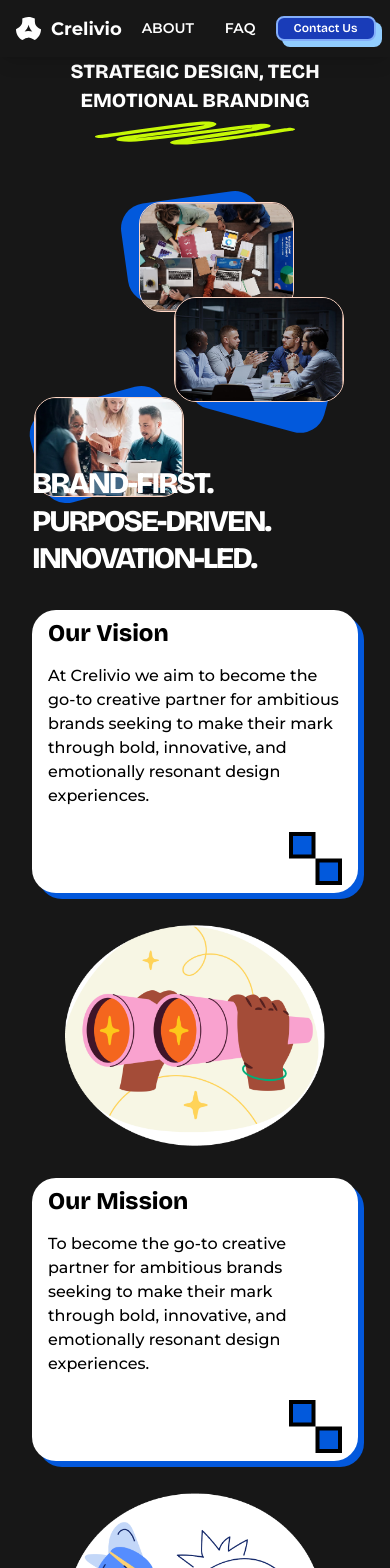
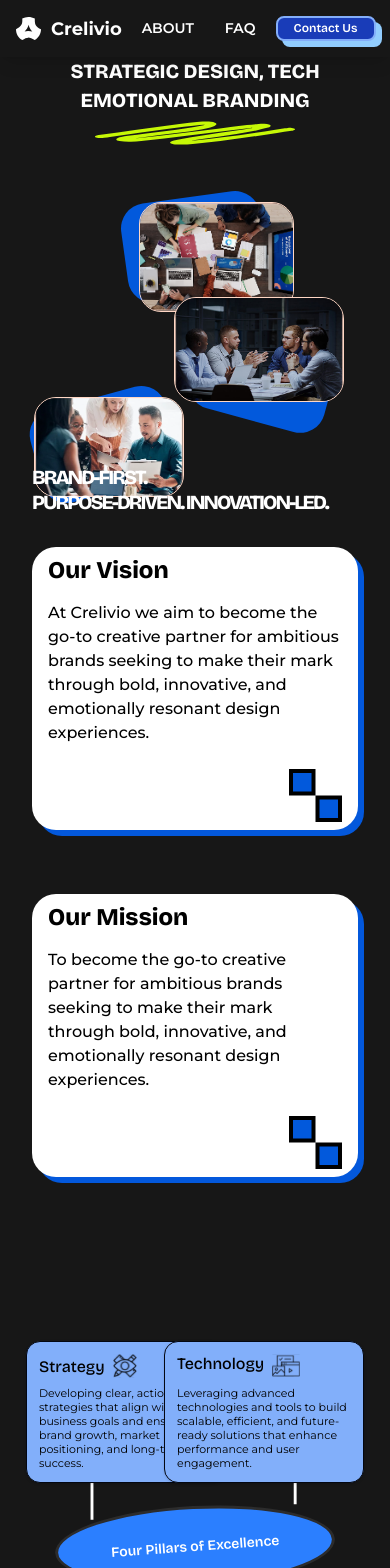
Before and after one commit to Crelivio/OfficialWebsite, a Next.js app: page / in a window 390 px wide. Shown: the top 1568 px of the page. Built offline with nearby package versions, Linux system fonts and the light colour scheme.

Commit message:
Responsive and style updates in Sub-tiltle section

```diff
--- a/app/Section/Sub-tiltle.tsx
+++ b/app/Section/Sub-tiltle.tsx
@@ -35,7 +35,7 @@ export const SubTitle: React.FC = () => {
 
       <div className="max-w-7xl mx-auto px-2 lg:px-8 xl:px-16">
         <header className="mb-8 lg:mb-10">
-          <h1 className="max-w-2xl font-display font-extrabold text-white text-3xl md:text-4xl lg:text-[48px] xl:text-[56px] tracking-[-2.00px] leading-tight lg:leading-[54px] xl:leading-[62px]">
+          <h1 className="max-w-2xl font-display font-extrabold text-white text-[20px] sm:text-[28px] md:text-[32px] lg:text-5xl xl:text-6xl tracking-[-2.00px] leading-tight lg:leading-[54px] xl:leading-[62px]">
             BRAND-FIRST.
             <br />
             PURPOSE-DRIVEN. INNOVATION-LED.
@@ -74,7 +74,7 @@ export const SubTitle: React.FC = () => {
 
               <div className="w-full lg:w-auto lg:flex-1 flex justify-center">
                 <img
-                  className="w-full max-w-[260px] lg:max-w-[320px] xl:max-w-[380px] h-auto object-contain"
+                  className="hidden lg:block w-full max-w-[260px] lg:max-w-[320px] xl:max-w-[380px] h-auto object-contain"
                   alt={item.imageAlt}
                   src={item.imageSrc}
                 />
```
